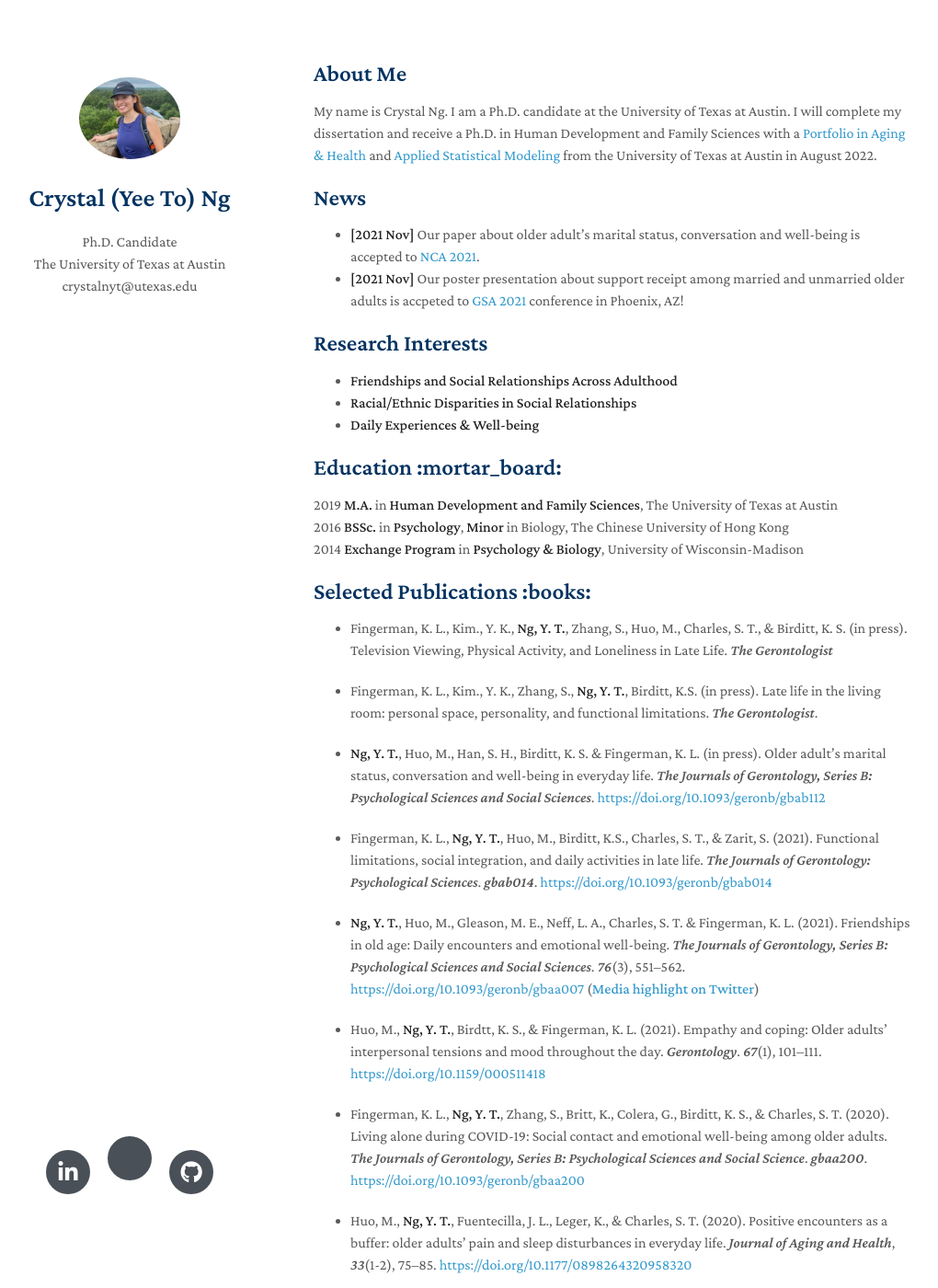
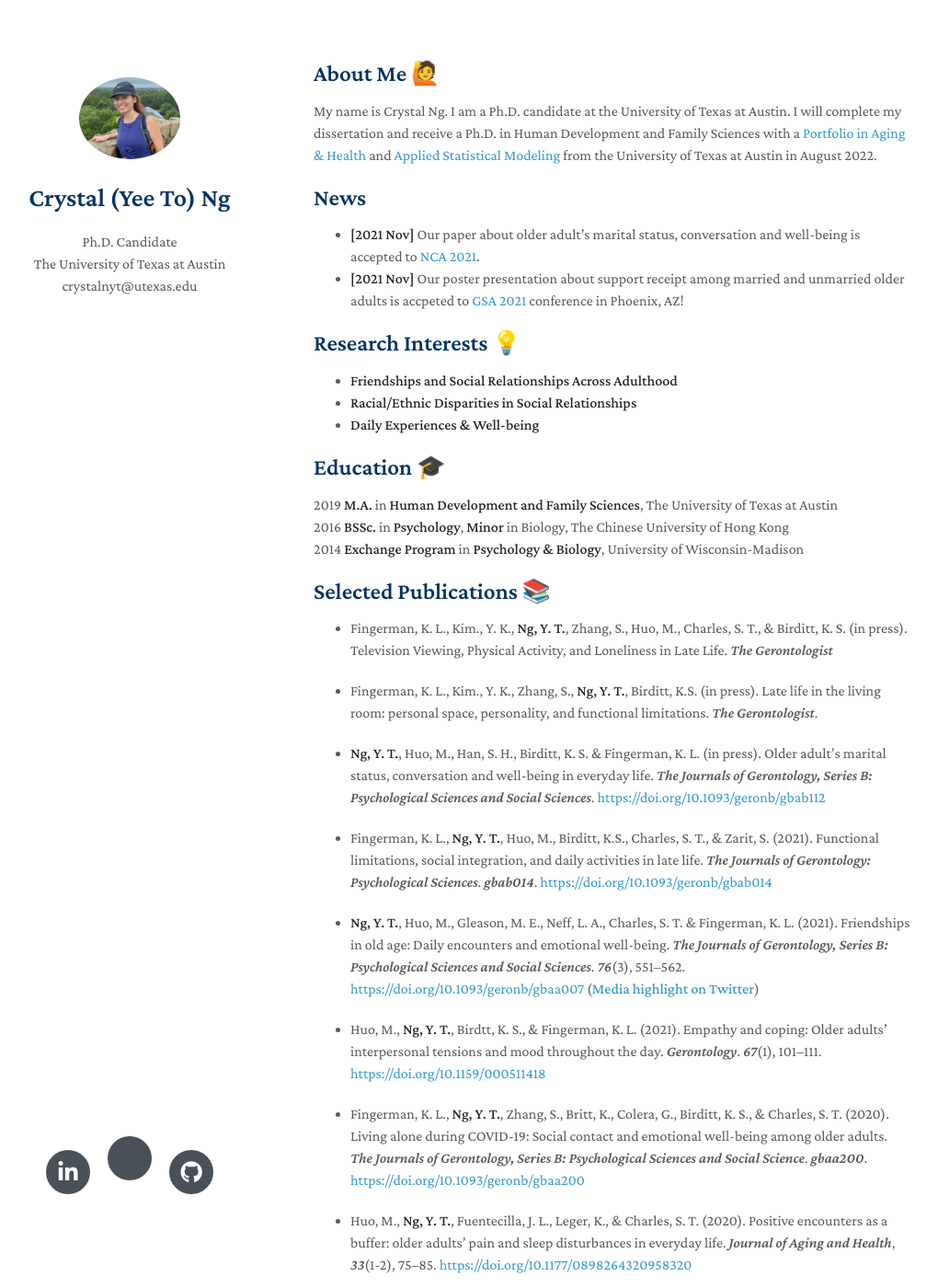
Before and after one commit to Crystal-ng/Crystal-ng.github.io, a Jekyll site: the page built from index.md, in a window 1280 px wide and 1400 px high. Shown: the whole window at 92% size, without its empty margins (129-1149 px from the left). Built offline with Jekyll 4.4.1, drawn with Linux system fonts in a browser that asks for light colours; nearby versions of some CDN libraries; a style sheet for code colours, icons or effects is not loaded; our own code applies the rules of GitHub Pages for plain Markdown files; some of the changed text lies outside the part shown.

Commit message:
Update index.md

```diff
--- a/index.md
+++ b/index.md
@@ -2,7 +2,7 @@
 layout: homepage
 ---
 
-## About Me
+## About Me 🙋
 
 My name is Crystal Ng. I am a Ph.D. candidate at the University of Texas at Austin. I will complete my dissertation and receive a Ph.D. in Human Development and Family Sciences with a [Portfolio in Aging & Health](https://liberalarts.utexas.edu/talc/students/portfolio-in-aging-and-health/index.php) and [Applied Statistical Modeling](https://stat.utexas.edu/graduate/portfolio-in-applied-statistical-modeling) from the University of Texas at Austin in August 2022.
 
@@ -10,19 +10,19 @@ My name is Crystal Ng. I am a Ph.D. candidate at the University of Texas at Aust
 - **[2021 Nov]** Our paper about older adult’s marital status, conversation and well-being is accepted to [NCA 2021](https://www.natcom.org/).
 - **[2021 Nov]** Our poster presentation about support receipt among married and unmarried older adults is accpeted to [GSA 2021](https://www.gsa2021.org/) conference in Phoenix, AZ!
 
-## Research Interests
+## Research Interests 💡
 
 - **Friendships and Social Relationships Across Adulthood** <br>
 - **Racial/Ethnic Disparities in Social Relationships** <br>
 - **Daily Experiences & Well-being**
 
-## Education :mortar_board:
+## Education 🎓
 2019 **M.A.** in **Human Development and Family Sciences**, The University of Texas at Austin <br>
 2016	**BSSc.** in **Psychology**, **Minor** in Biology, The Chinese University of Hong Kong <br>
 2014 **Exchange Program** in **Psychology & Biology**, University of Wisconsin-Madison <br>
 
 
-## Selected Publications :books:
+## Selected Publications 📚
 
 - Fingerman, K. L., Kim., Y. K., **Ng, Y. T.**, Zhang, S., Huo, M., Charles, S. T., & Birditt, K. S. (in press). Television Viewing, Physical Activity, and Loneliness in Late Life. *The Gerontologist*
 
@@ -41,7 +41,7 @@ My name is Crystal Ng. I am a Ph.D. candidate at the University of Texas at Aust
 - Huo, M., **Ng, Y. T.**, Fuentecilla, J. L., Leger, K., & Charles, S. T. (2020). Positive encounters as a buffer: older adults’ pain and sleep disturbances in everyday life. *Journal of Aging and Health*, *33*(1-2), 75–85. [https://doi.org/10.1177/0898264320958320](https://doi.org/10.1177/0898264320958320)
 
 
-## Academic Honors
+## Academic Honors 🏆
 - **[2021]** Top Paper Award, Interpersonal Communication Division, International Communication Association (ICA)
 - **[2020]** Top Paper Award, Aging Division, National Communication Association (NCA)
 - **[2020]** TJ McCallum Memorial Student Award, Gerontological Society of America (GSA)
@@ -51,7 +51,7 @@ My name is Crystal Ng. I am a Ph.D. candidate at the University of Texas at Aust
 - **[2015]** Lee Quo Wei CUHK Golden Jubilee Scholars, CUHK [(Presentation Ceremony Photo)](https://www.oia.cuhk.edu.hk/eng/gallery/the-second-lee-quo-wei-cuhk-golden-jubilee-scholarship-presentation-ceremony/the-second-lee-quo-wei-cuhk-golden-jubilee-scholarship-presentation-ceremony)
 
 
-## Services
+## Services 📃
 - Secretary: [Texas Aging & Longevity Center Graduate Student Council](https://liberalarts.utexas.edu/talc/students/graduate-student-council.php)
 - Journal Reviewers: [The Journals of Gerontology, Series B: Social Science](https://academic.oup.com/psychsocgerontology).
 - Ad Hoc Reviewer: [Journal of Marriage and Family](https://onlinelibrary.wiley.com/journal/17413737), [Innovation in Aging](https://academic.oup.com/innovateage) and [Emerging Adulthood](https://journals.sagepub.com/home/eax).
```
